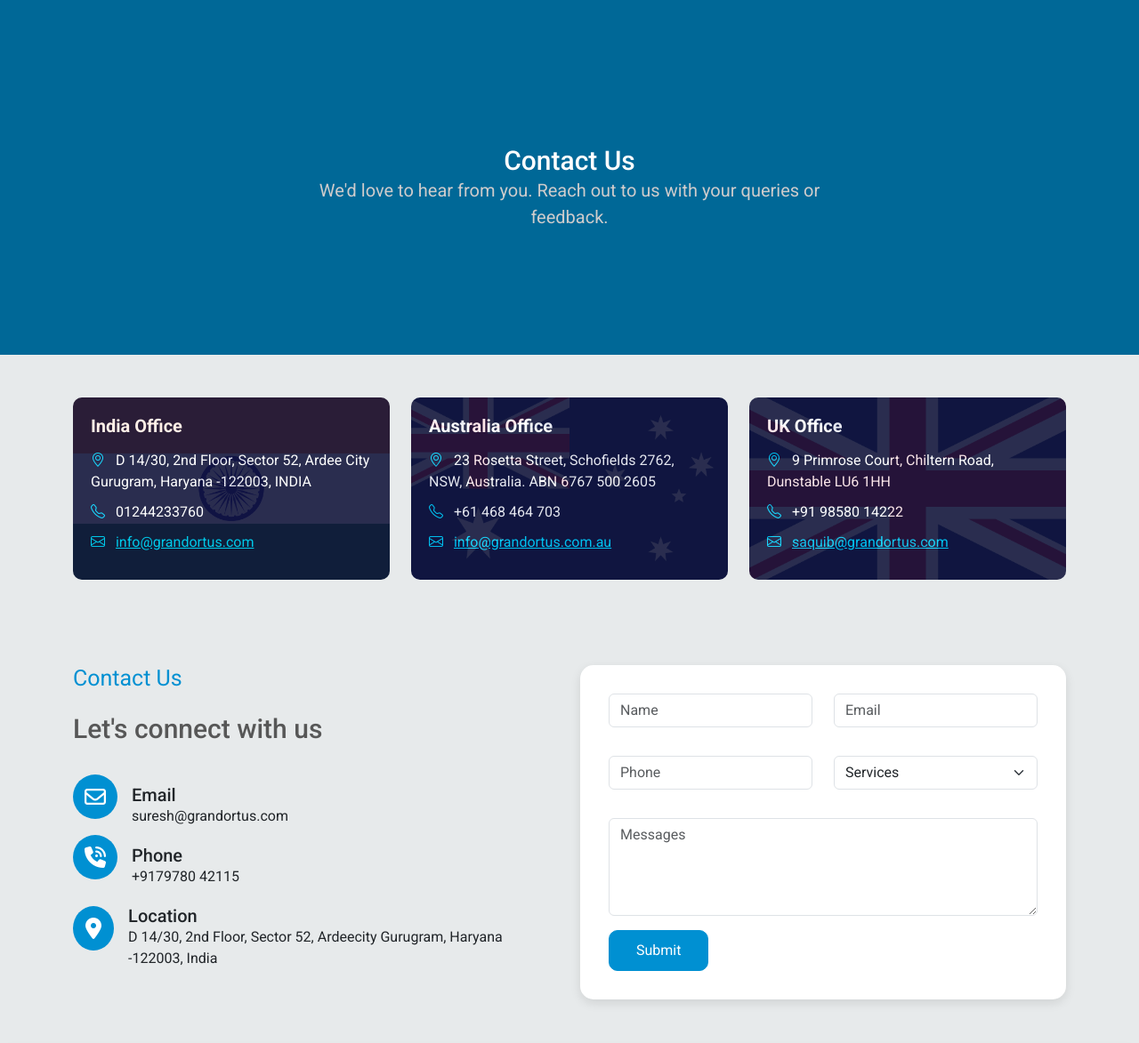
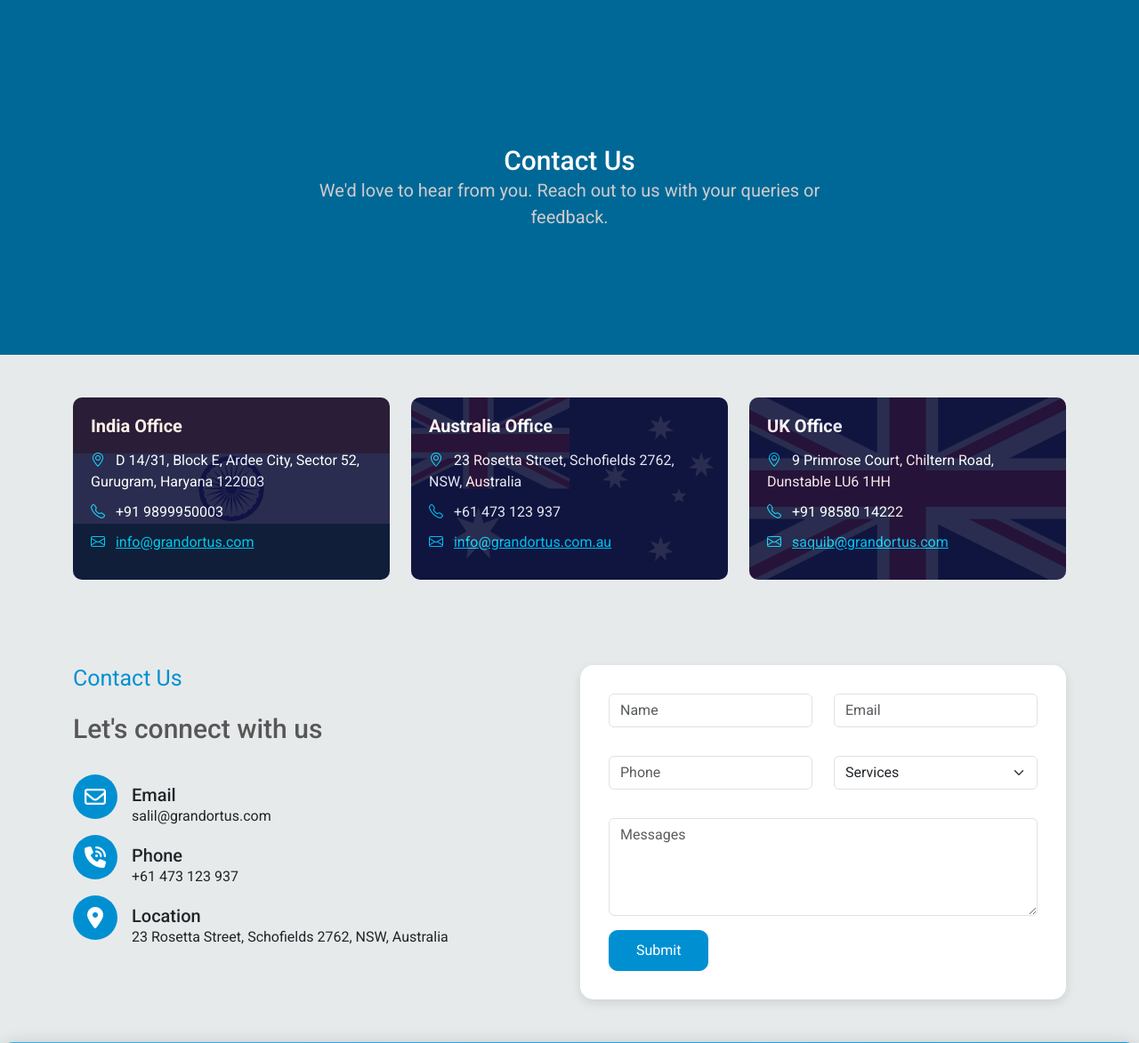
Before and after one commit to akanksha070191/GrandOrtusProduction, a Django app: page //Resources/Career/Contact/ in a window 1280 px wide. Shown: the part 71-1244 px from the top of the page at 89% size. Run offline with Django 5.2, Linux system fonts and the light colour scheme; some libraries are stand-ins or nearby versions.

Commit message:
landing page updated

```diff
--- a/static/css/contact.css
+++ b/static/css/contact.css
@@ -76,15 +76,15 @@
 }
 
 .location-box.india::after {
-    background: url('/images/Flag_India.png') no-repeat center center/cover;
+    background: url('/static/images/Flag_India.png') no-repeat center center/cover;
 }
 
 .location-box.australia::after {
-    background: url('/images/Flag_Australia.png') no-repeat center center/cover;
+    background: url('/static/images/Flag_Australia.png') no-repeat center center/cover;
 }
 
 .location-box.uk::after {
-    background: url('/images/Flag_UK.png') no-repeat center center/cover;
+    background: url('/static/images/Flag_UK.png') no-repeat center center/cover;
 }
 
 
--- a/templates/main/Contact.html
+++ b/templates/main/Contact.html
@@ -37,9 +37,8 @@
             <div class="col-md-4">
                 <div class="location-box india">
                     <h5>India Office</h5>
-                    <p><i class="bi bi-geo-alt icon"></i> D 14/30, 2nd Floor, Sector 52, Ardee City Gurugram, Haryana
-                        -122003, INDIA</p>
-                    <p><i class="bi bi-telephone icon"></i> 01244233760</p>
+                    <p><i class="bi bi-geo-alt icon"></i> D 14/31, Block E, Ardee City, Sector 52, Gurugram, Haryana 122003</p>
+                    <p><i class="bi bi-telephone icon"></i>  +91 9899950003</p>
                     <p><i class="bi bi-envelope icon"></i> <a href="mailto:info@grandortus.com"
                             style="color: #00d4ff;">info@grandortus.com</a></p>
                 </div>
@@ -48,9 +47,8 @@
             <div class="col-md-4">
                 <div class="location-box australia">
                     <h5>Australia Office</h5>
-                    <p><i class="bi bi-geo-alt icon"></i> 23 Rosetta Street, Schofields 2762, NSW, Australia. ABN 6767
-                        500 2605</p>
-                    <p><i class="bi bi-telephone icon"></i> +61 468 464 703</p>
+                    <p><i class="bi bi-geo-alt icon"></i> 23 Rosetta Street, Schofields 2762, NSW, Australia</p>
+                    <p><i class="bi bi-telephone icon"></i> +61 473 123 937</p>
                     <p><i class="bi bi-envelope icon"></i> <a href="mailto:info@grandortus.com.au"
                             style="color: #00d4ff;">info@grandortus.com.au</a></p>
                 </div>
@@ -89,7 +87,7 @@
                             </div>
                             <div>
                                 <h5 class="mb-0 ">Email</h5>
-                                <p>suresh@grandortus.com</p>
+                                <p>salil@grandortus.com</p>
                             </div>
                         </div>
                         <div class="d-flex align-items-center mb">
@@ -99,7 +97,7 @@
                             <div>
                                 <h5 class="mb-0 ">Phone</h5>
                                 <p>
-                                    +9179780 42115</p>
+                                    +61 473 123 937</p>
                             </div>
                         </div>
                         <div class="d-flex align-items-center mb">
@@ -108,7 +106,7 @@
                             </div>
                             <div>
                                 <h5 class="mb-0 ">Location</h5>
-                                <p>D 14/30, 2nd Floor, Sector 52, Ardeecity Gurugram, Haryana -122003, India</p>
+                                <p>23 Rosetta Street, Schofields 2762, NSW, Australia</p>
                             </div>
                         </div>
                     </div>
```
Also changed, not shown: templates/main/About.html (+4 -3 lines), templates/main/index.html (+26 -89 lines).
